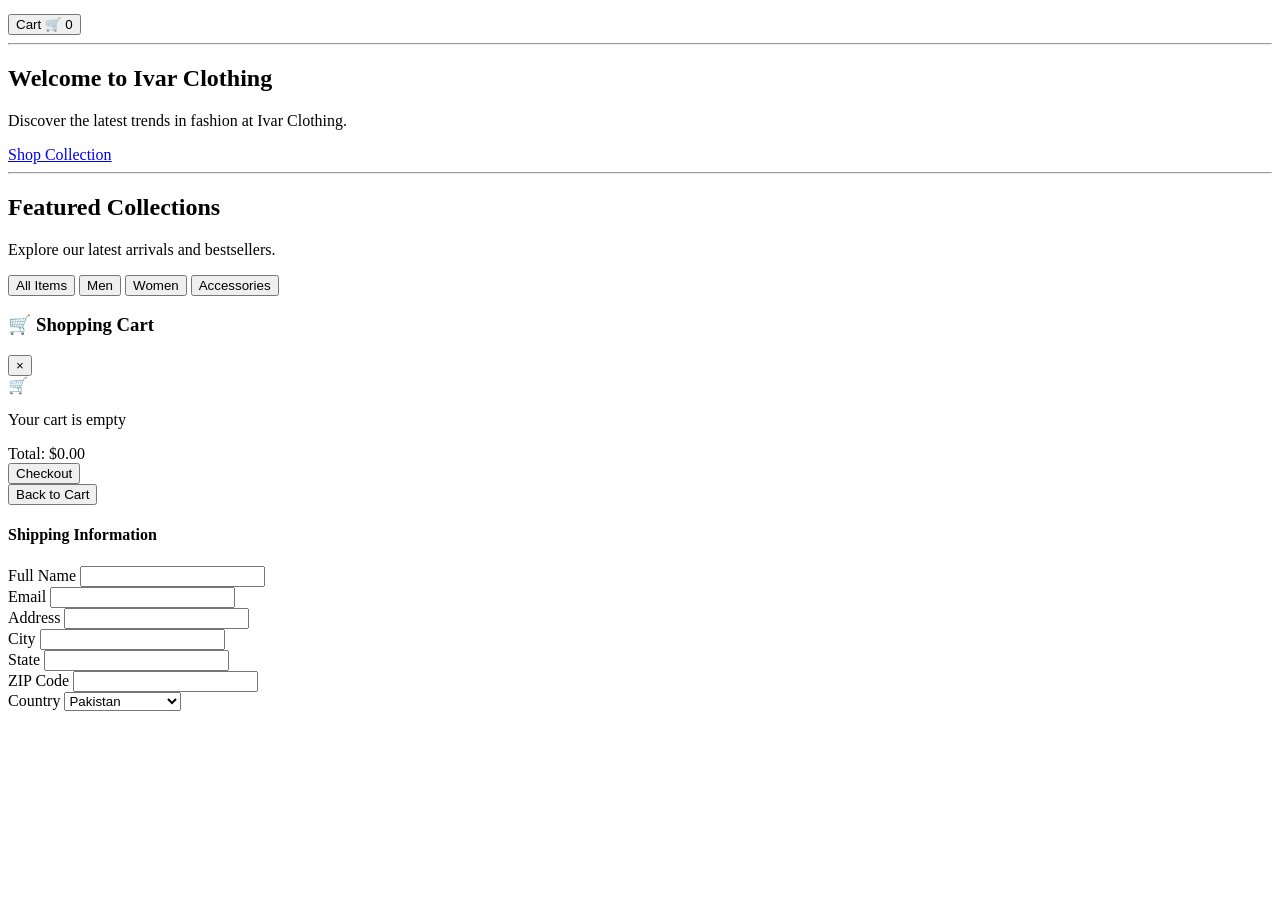
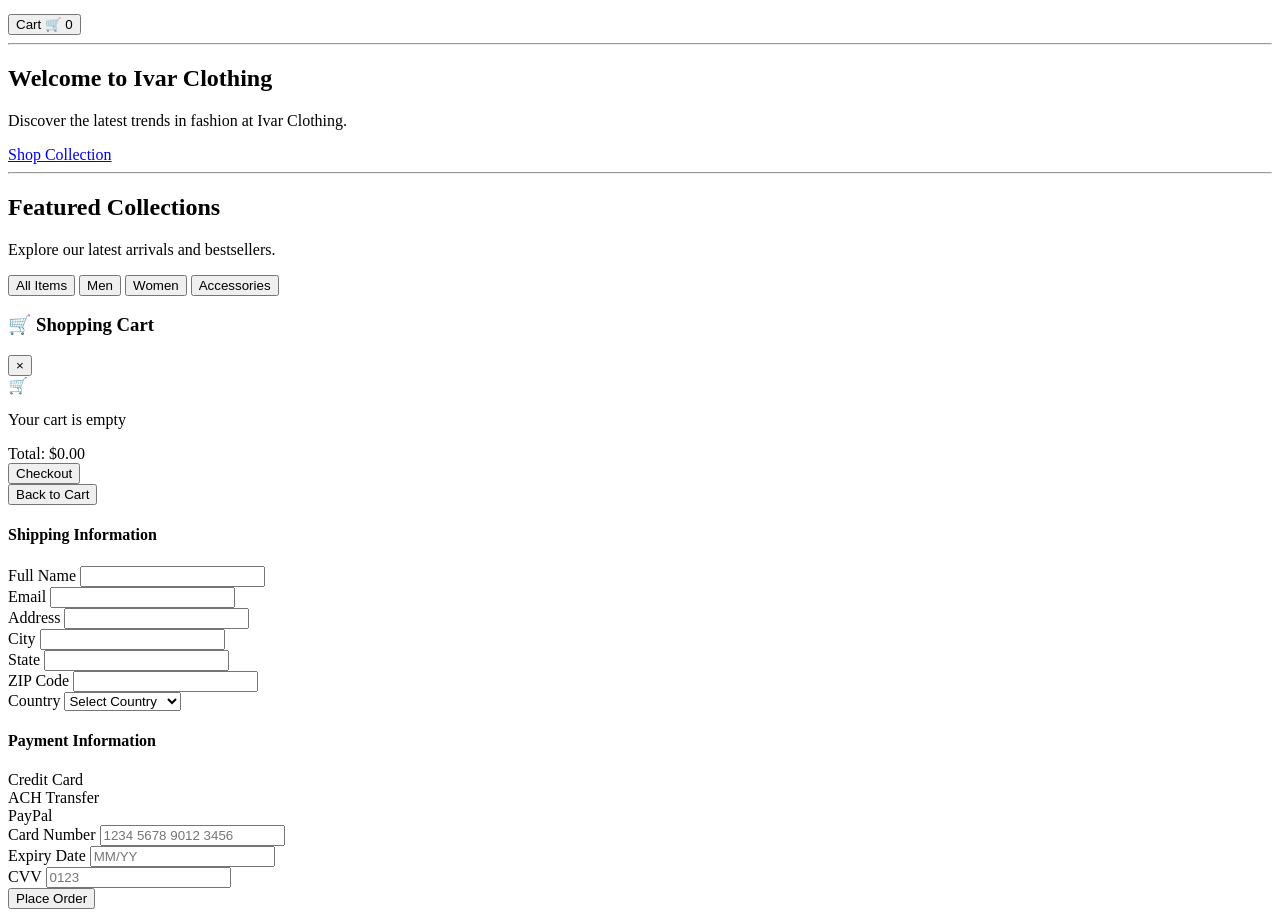
Before and after one commit to shuraimbalochofficial/IvarClothing, a plain HTML site: page index.html in a window 1280 px wide. Shown: the part 116-1033 px from the top of the page. Before the commit the page ends 835 px from the top, so only its background shows below. Drawn offline with Linux system fonts and the light colour scheme.

```diff
--- a/index.html
+++ b/index.html
@@ -139,6 +139,7 @@
               <div class="form-group">
                     <label for="country">Country</label>
                     <select id="country" name="country" required>
+                      <option value="">Select Country</option>
                       <option value="PK">Pakistan</option>
                       <option value="US">United States</option>
                       <option value="CA">Canada</option>
@@ -150,9 +151,42 @@
                     </select>
                 </div>
             </div>
+
+            <div class="form-section">
+                    <h4>Payment Information</h4>
+                    <div class="payment-methods">
+                        <div class="payment-method" onclick="selectPayment('credit')">Credit Card</div>
+                        <div class="payment-method" onclick="selectPayment('ACH')">ACH Transfer</div>
+                        <div class="payment-method" onclick="selectPayment('paypal')">PayPal</div>
+                    </div>
+
+                    <div class="creditCardForm">
+                        <div class="form-group">
+                            <label for="cardNumber">Card Number</label>
+                            <input type="text" id="cardNumber" placeholder="1234 5678 9012 3456" name="cardNumber" required />
+                        </div>
+                        <div class="form-row">
+                            <div class="form-group">
+                                <label for="expiryDate">Expiry Date</label>
+                                <input type="text" id="expiryDate" placeholder="MM/YY" name="expiryDate" required />
+                            </div>
+                            <div class="form-group">
+                                <label for="cvv">CVV</label>
+                                <input type="text" id="cvv" placeholder="0123" name="cvv" required />
+                            </div>
+                        </div>
+                    </div>
+            </div>
+
+            <div class="total-price" id="checkoutTotal">
+              <button type="submit" class="place-order-btn">Place Order</button>
+            </div>
           </form>
         </div>
       </div>
     </div>
+
+
+    <!-- Footer -->
   </body>
 </html>
```
